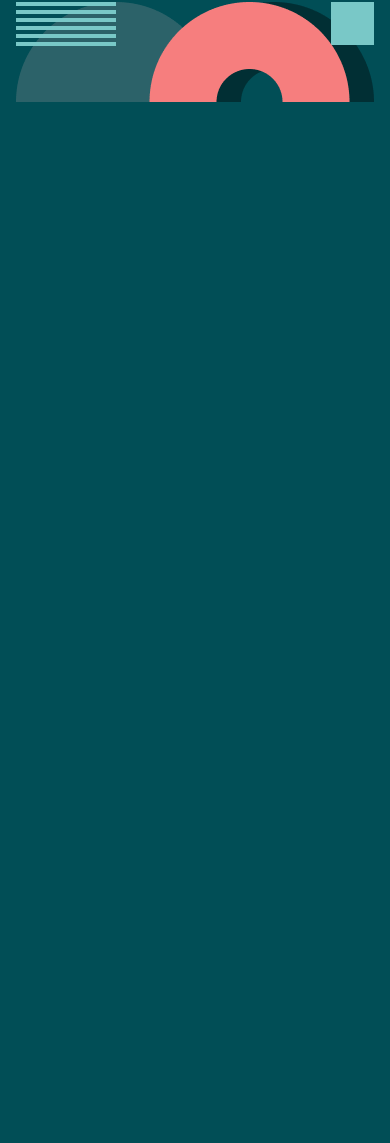
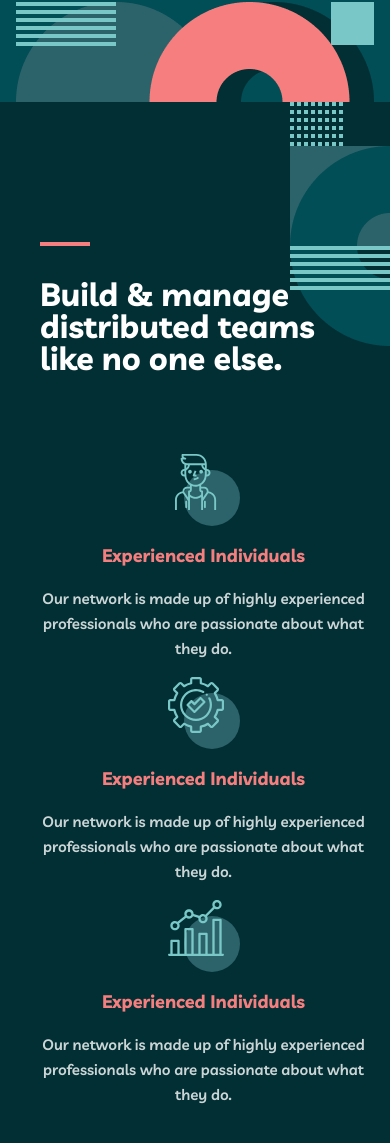
Before and after one commit to lionxon005/My-team, a plain HTML site: page index.html in a window 390 px wide. Shown: the part 625-1768 px from the top of the page. Before the commit the page ends 844 px from the top, so only its background shows below. Drawn offline with Linux system fonts and the light colour scheme.

Commit message:
add second-section

```diff
--- a/css/style.css
+++ b/css/style.css
@@ -212,8 +212,8 @@ body {
         background-image: url("../images/herosectionimg.png"), url("../images/herosectiimg205.png");
         background-repeat: no-repeat;
         background-size: 200px 200px, 358px 100px;
-        background-position-x: calc(50% - 758px), center ;
-        background-position-y: calc(50% - 125px), bottom ;
+        background-position-x: calc(50% - 758px), center;
+        background-position-y: calc(50% - 125px), bottom;
         padding-bottom: 156px;
     }
 
@@ -231,7 +231,7 @@ body {
         line-height: 56px;
     }
 
-   .hero-section__wrapper-item2{
+    .hero-section__wrapper-item2 {
         margin: 0 auto;
     }
 
@@ -242,17 +242,19 @@ body {
         line-height: 28px;
         text-align: center;
     }
-    .hero-section__wrapper-item2>span{
+
+    .hero-section__wrapper-item2>span {
         display: none;
     }
 }
+
 @media only screen and (max-width:542px) {
     .hero-section {
         background-image: url("../images/herosectionimg.png"), url("../images/herosectiimg205.png");
         background-repeat: no-repeat;
         background-size: 200px 200px, 358px 100px;
-        background-position-x: calc(50% - 758px), center ;
-        background-position-y: calc(50% - 125px), bottom ;
+        background-position-x: calc(50% - 758px), center;
+        background-position-y: calc(50% - 125px), bottom;
         padding-bottom: 97px;
     }
 
@@ -269,7 +271,8 @@ body {
         font-size: 40px;
         line-height: 40px;
     }
- .hero-section__wrapper-item2{
+
+    .hero-section__wrapper-item2 {
         text-align: center;
         margin: 0 auto;
         width: 327px;
@@ -282,7 +285,134 @@ body {
         font-size: 15px;
         line-height: 28px;
     }
-    .hero-section__wrapper-item2>span{
+
+    .hero-section__wrapper-item2>span {
         display: none;
     }
 }
+
+.second-section {
+    background-color: #012F34;
+    padding: 140px 20px;
+    background-image: url("../images/second-sectionbac.png");
+    background-repeat: no-repeat;
+    background-size: 100px 244px;
+    background-position-x: calc(50% + 710px);
+    background-position-y: bottom;
+}
+
+.wrapper-servise__list {
+    display: flex;
+    justify-content: space-between;
+}
+
+.wrapper-servise__item {
+    width: 445px;
+}
+ .wrapper-servise__item > span {
+    display: block;
+    margin-bottom: 54px;
+    width: 50px;
+    height: 4px;
+
+    background: #F67E7E;
+}
+
+.wrapper-servise__item>h2 {
+    font-weight: 700;
+    font-size: 48px;
+    line-height: 48px;
+    color: #FFFFFF;
+}
+
+.wrapper-servise__member {
+    display: flex;
+    align-items: center;
+}
+
+.wrapper-servise__member {
+    margin-bottom: 23px;
+}
+
+.member-text {
+    width: 445px;
+    margin-left: 23px;
+}
+
+.member-text>h4 {
+    margin-bottom: 16px;
+    font-weight: 700;
+    font-size: 18px;
+    line-height: 28px;
+    color: #F67E7E;
+}
+
+.member-text>p {
+    font-weight: 600;
+    font-size: 15px;
+    line-height: 25px;
+    color: #FFFFFF;
+    mix-blend-mode: normal;
+    opacity: 0.8;
+}
+
+@media only screen and (max-width:1052px) {
+    .wrapper-servise__list {
+        display: grid;
+    }
+    .wrapper-servise__item > span{
+        margin-bottom: 32px;
+    }
+    .second-section {
+        background-image: url("../images/second-sectionbac.png");
+        background-repeat: no-repeat;
+        background-size: 100px 244px;
+        background-position-x: right;
+        background-position-y: top;
+
+    }
+
+    .wrapper-servise__item {
+        width: 700px;
+        margin-bottom: 80px;
+    }
+}
+
+@media only screen and (max-width:768px) {
+
+    .wrapper-servise__item {
+        width: 445px;
+        margin-bottom: 64px;
+    }
+    .wrapper-servise__item > span{
+        margin-bottom: 32px;
+    }
+    .wrapper-servise__item>h2 {
+        font-size: 32px;
+        line-height: 32px;
+    }
+}
+@media only screen and (max-width:585px){
+    .wrapper-servise__item {
+        width: 300px;
+        margin-bottom: 64px;
+    }
+    .wrapper-servise__member{
+        display: grid;
+        margin: 0 auto;
+    }
+    .wrapper-servise__member > img{
+        margin: 16px auto;
+    }
+
+    .member-text{
+        display: block;
+        text-align: center;
+        width: 327px;
+        margin: 0 auto;
+    }
+}
+@media only screen and (max-width:530px){
+
+
+}
--- a/index.html
+++ b/index.html
@@ -39,6 +39,43 @@
                 </div>
             </div>
         </section>
+        <section class="second-section">
+            <div class="container">
+                <div class="wrapper-servise">
+                    <ul class="wrapper-servise__list">
+                        <li class="wrapper-servise__item">
+                            <span></span>
+                            <h2>Build & manage distributed teams like no one else.</h2>
+                        </li>
+                        <li class="wrapper-servise__list2">
+                            <ul class="wrapper-servise__member-list">
+                                <li class="wrapper-servise__member">
+                                    <img src="./images/member.svg" alt="">
+                                    <div class="member-text">
+                                        <h4>Experienced Individuals</h4>
+                                        <p>Our network is made up of highly experienced professionals who are passionate about what they do.</p>
+                                    </div>
+                                </li>
+                                <li class="wrapper-servise__member">
+                                    <img src="./images/member2.svg" alt="">
+                                    <div class="member-text">
+                                        <h4>Experienced Individuals</h4>
+                                        <p>Our network is made up of highly experienced professionals who are passionate about what they do.</p>
+                                    </div>
+                                </li>
+                                <li class="wrapper-servise__member">
+                                    <img src="./images/member3.svg" alt="">
+                                    <div class="member-text">
+                                        <h4>Experienced Individuals</h4>
+                                        <p>Our network is made up of highly experienced professionals who are passionate about what they do.</p>
+                                    </div>
+                                </li>
+                            </ul>
+                        </li>
+                    </ul>
+                </div>
+            </div>
+        </section>
     </main>
 </body>
 </html>
```
Also changed, not shown: images/member.svg (added), images/member2.svg (added), images/member3.svg (added), images/second-sectionbac.png (added). Lines whose indentation alone changed are shown as unchanged.
